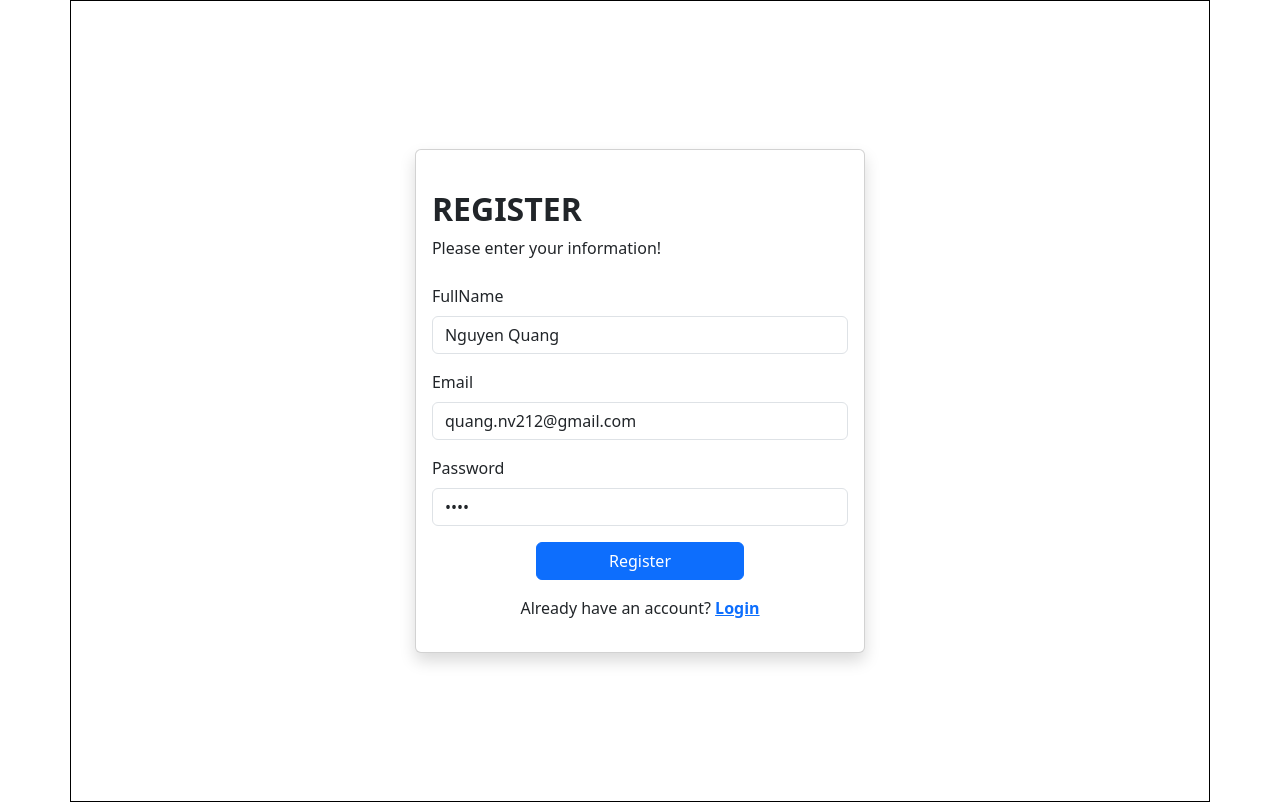
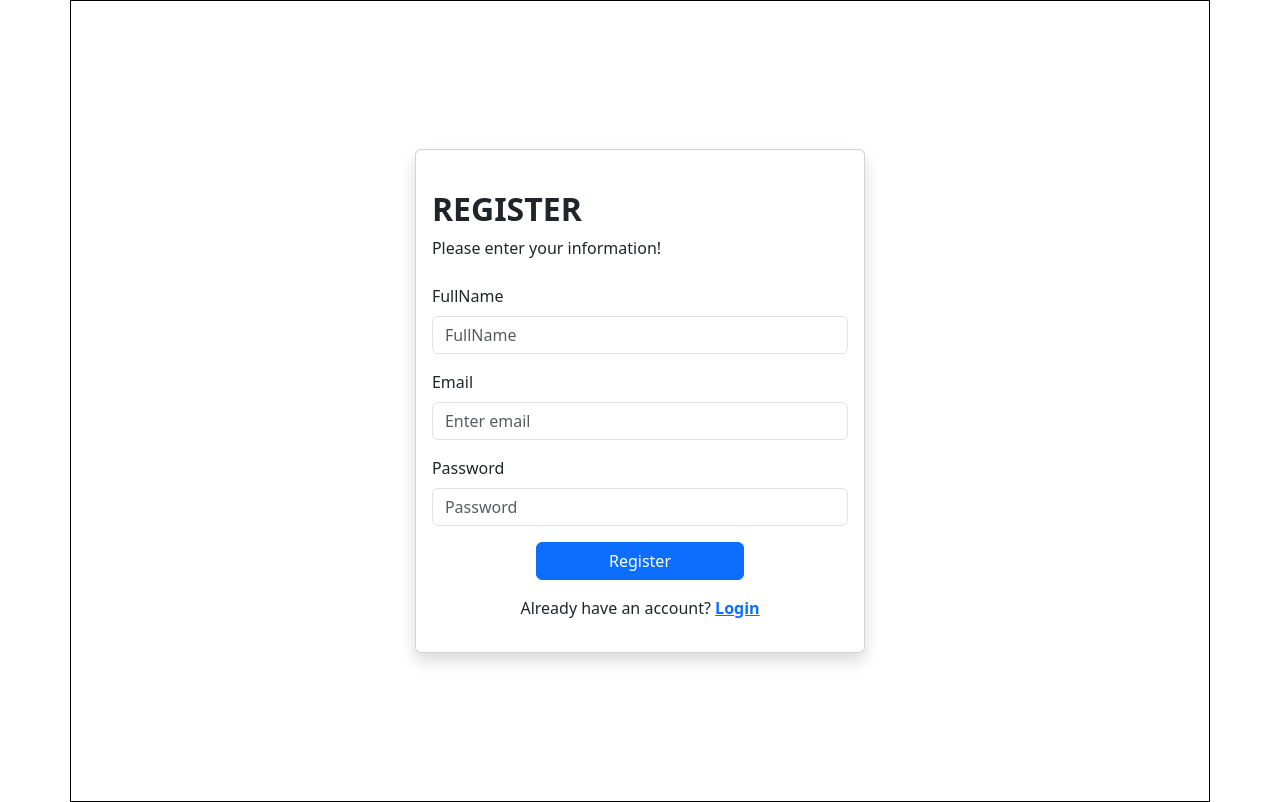
Before and after one commit to sophieLe256/Web-project, a React (Create React App) app: page /auth/register in a window 1280 px wide. Built offline with nearby package versions, Linux system fonts and the light colour scheme.

Commit message:
Routing app after authen

```diff
--- a/src/api/auth.service.js
+++ b/src/api/auth.service.js
@@ -2,7 +2,7 @@ import axios from "axios";
 
 class AuthService {
   getEndpoint() {
-    return `${process.env.REACT_APP_SERVER_URL}/auth`;
+    return "http://18.189.157.101:5000/auth";
   }
 
   register(data) {
--- a/src/pages/login/index.jsx
+++ b/src/pages/login/index.jsx
@@ -6,15 +6,16 @@ import authService from "../../api/auth.service";
 export const Login = () => {
   const navigate = useNavigate();
   const [user, setUser] = useState({
-    Email: "quang.nv212@gmail.com",
-    Password: "1234",
+    Email: "",
+    Password: "",
   });
 
   const handleSubmit = async (event) => {
     event.preventDefault();
     try {
       const resp = await authService.login(user);
-      console.log(resp);
+      localStorage.setItem("user_info", JSON.stringify(resp.data));
+      navigate("/");
     } catch (error) {
       console.log(error);
     }
--- a/src/pages/register/index.jsx
+++ b/src/pages/register/index.jsx
@@ -5,17 +5,18 @@ import authService from "../../api/auth.service";
 
 export const Register = () => {
   const navigate = useNavigate();
+
   const [user, setUser] = useState({
-    FullName: "Nguyen Quang",
-    Email: "quang.nv212@gmail.com",
-    Password: "1234",
+    FullName: "",
+    Email: "",
+    Password: "",
   });
 
   const handleSubmit = async (event) => {
     event.preventDefault();
     try {
-      const resp = await authService.register(user);
-      console.log(resp);
+      await authService.register(user);
+      navigate("/auth/login");
     } catch (error) {
       console.log(error);
     }
@@ -29,7 +30,7 @@ export const Register = () => {
       };
     });
   };
-  console.log(user);
+
   return (
     <div className="auth-form-container">
       <Container>
```
